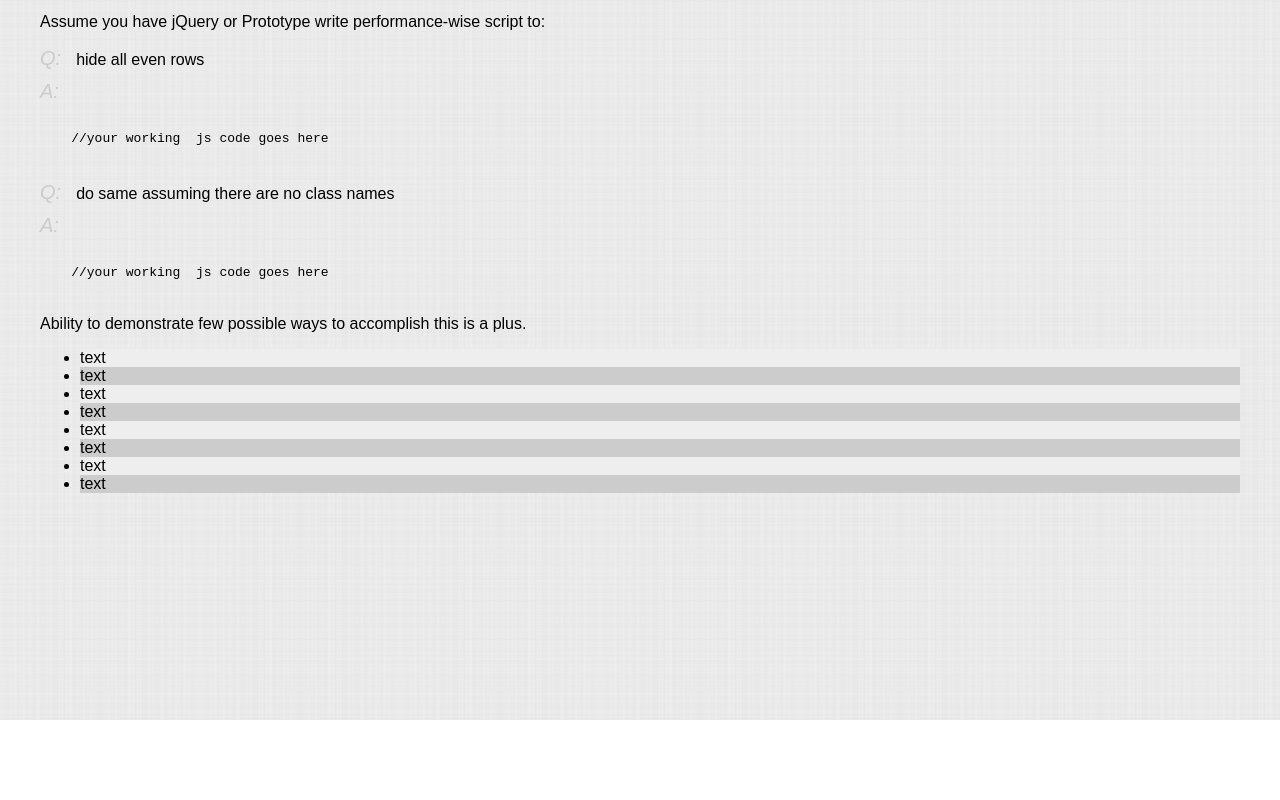
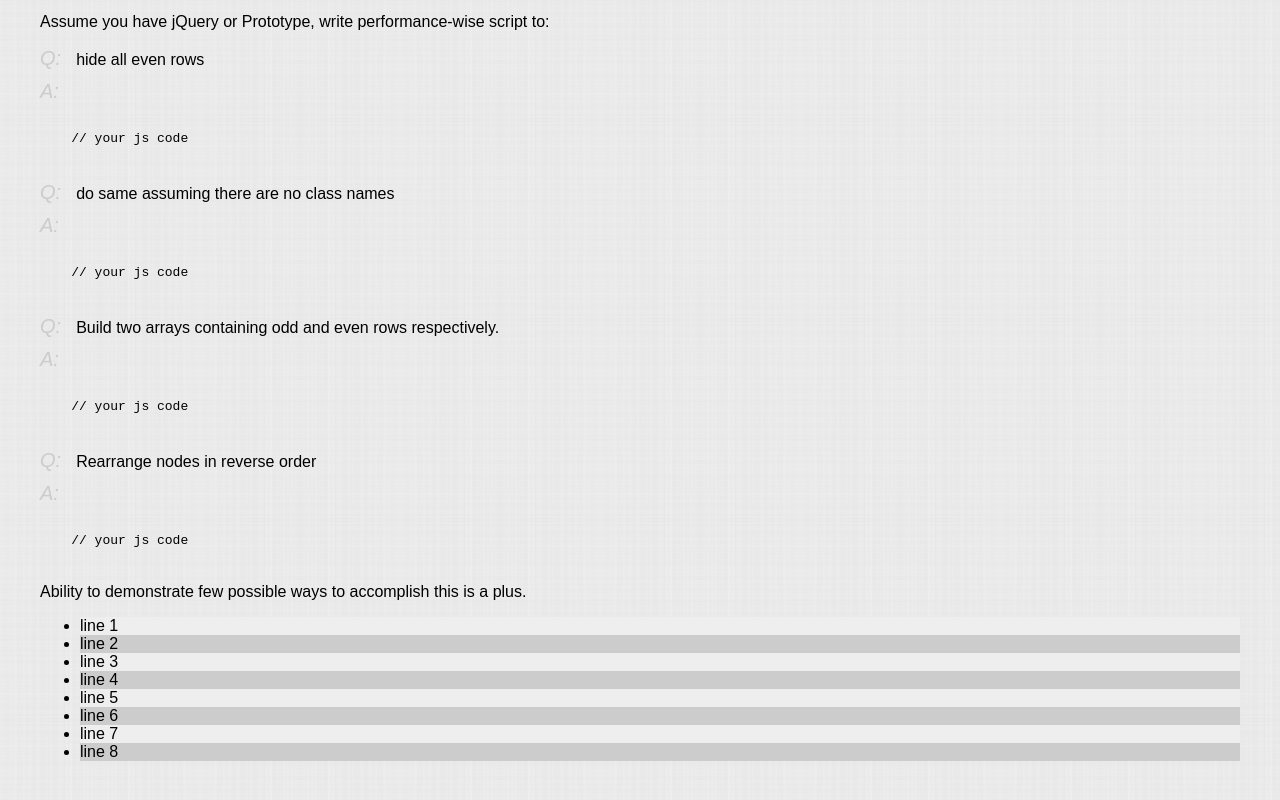
Before and after one commit to syavorsky/front-end-quiz, a plain HTML site: page js/dom-interactions/index.html in a window 1280 px wide. Shown: the part 80-880 px from the top of the page. Before the commit the page ends 800 px from the top, so only its background shows below. Drawn offline with Linux system fonts and the light colour scheme.

Commit message:
more questions

```diff
--- /dev/null
+++ b/dev/app/index.html
@@ -0,0 +1,23 @@
+<!DOCTYPE html>
+<html>
+<head>
+    <meta charset=utf-8 />
+    <title>Front-end quiz – DOM interactions</title>
+    <link href="../../common-assets/page.css" rel="stylesheet" />
+</head>
+<body>
+    <h1>JavaScript &gt; Application development</h1>
+
+    <dl class="qz-qa">
+        <dt>
+            How would you build simple TODO app. Describe your choice of techologies and tools: languages, frameworks, testing and deployment.
+            <br/><br/>
+
+            <img src="assets/mock.png" />
+        </dt>
+        <dd>
+            [ you answer ]
+        </dd>
+    </dl>
+</body>
+</html>
--- a/js/dom-interactions/index.html
+++ b/js/dom-interactions/index.html
@@ -8,20 +8,32 @@
 </head>
 <body>
     <h1>JavaScript &gt; DOM interactions</h1>
-    <p>Assume you have jQuery or Prototype write performance-wise script to:</p>
+    <p>Assume you have jQuery or Prototype, write performance-wise script to:</p>
 
     <dl class="qz-qa">
         <dt>hide all even rows</dt>
         <dd>
     <xmp>
-    //your working  js code goes here
+    // your js code
     </xmp>
         </dd>
 
         <dt>do same assuming there are no class names</dt>
         <dd>
     <xmp>
-    //your working  js code goes here
+    // your js code
+    </xmp>
+        </dd>
+        <dt>Build two arrays containing odd and even rows respectively.</dt>
+        <dd>
+    <xmp>
+    // your js code
+    </xmp>
+        </dd>
+        <dt>Rearrange nodes in reverse order</dt>
+        <dd>
+    <xmp>
+    // your js code
     </xmp>
         </dd>
     </dl>
@@ -31,14 +43,14 @@
     </p>
 
     <ul>
-        <li class="odd">text</li>
-        <li class="even">text</li>
-        <li class="odd">text</li>
-        <li class="even">text</li>
-        <li class="odd">text</li>
-        <li class="even">text</li>
-        <li class="odd">text</li>
-        <li class="even">text</li>
+        <li class="odd">line 1</li>
+        <li class="even">line 2</li>
+        <li class="odd">line 3</li>
+        <li class="even">line 4</li>
+        <li class="odd">line 5</li>
+        <li class="even">line 6</li>
+        <li class="odd">line 7</li>
+        <li class="even">line 8</li>
     </ul>
 
     <script src="../../common-assets/jquery.1.7.2.js"></script>
```
Also changed, not shown: css/nav/index.html (+4 -2 lines), index.html (+5 -0 lines), js/dom/index.html (+3 -3 lines), js/events/index.html (+2 -2 lines), dev/app/assets/mock.png (added), 1 other file.
